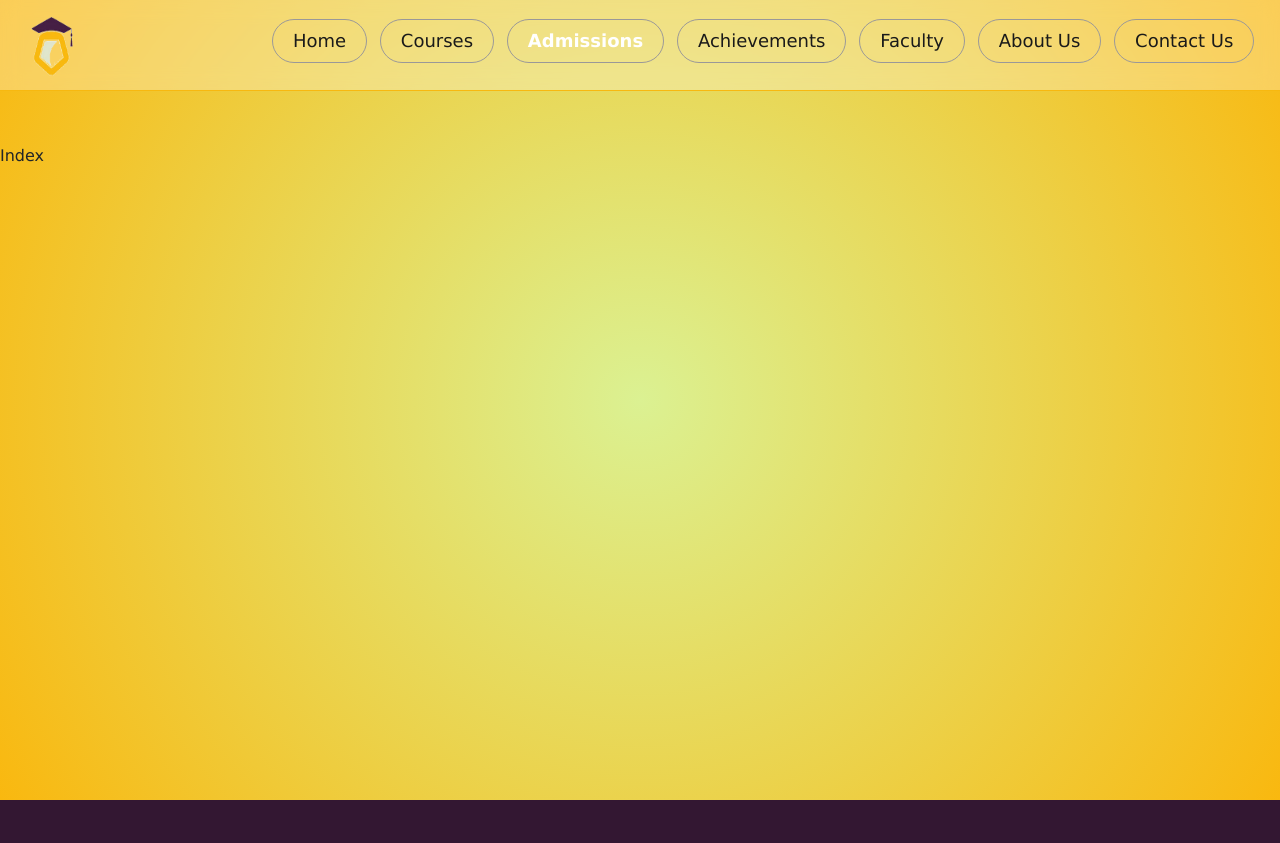
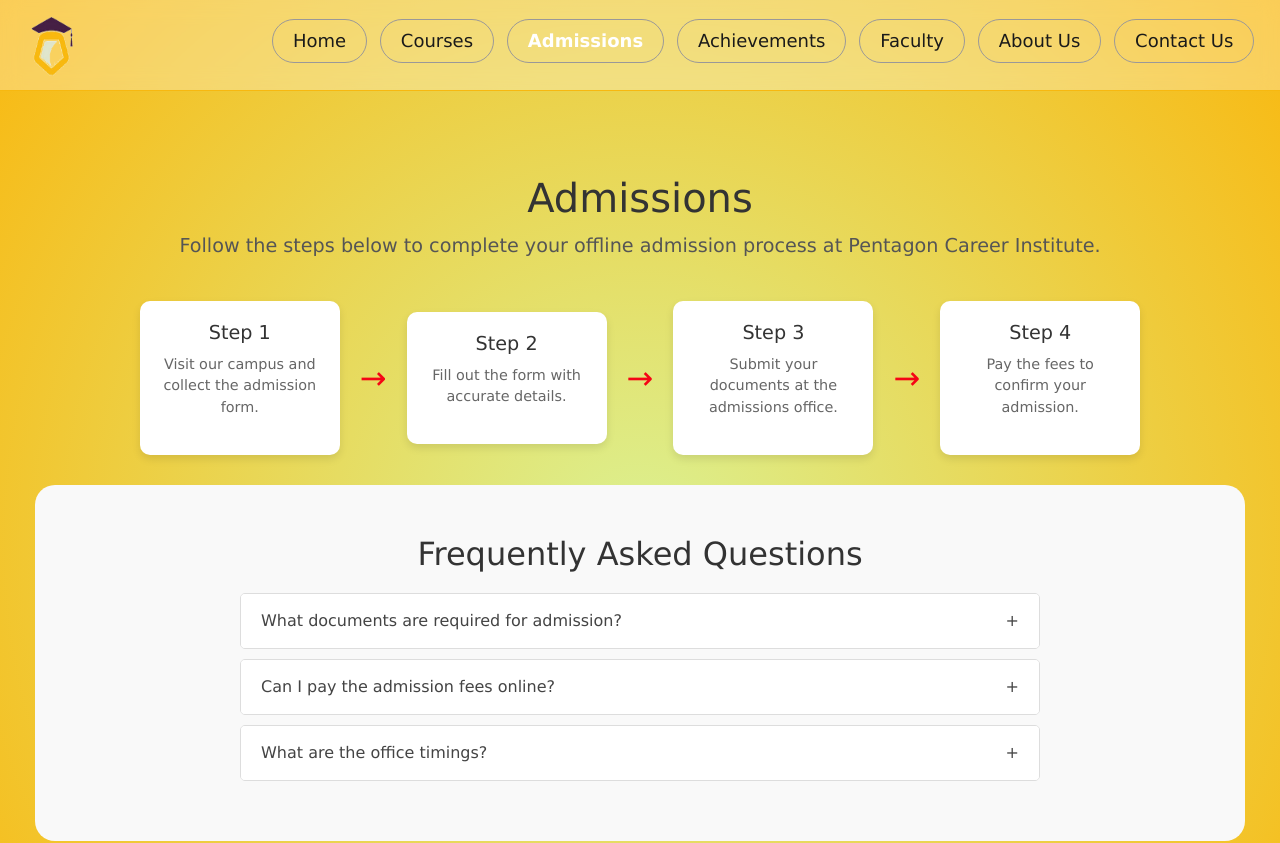
Before and after one commit to Shubham112004/pentagon-institute-frontend, a React (Vite) app: page /admissions in a window 1280 px wide. Shown: the top 843 px of the page. Built offline with nearby package versions, Linux system fonts and the light colour scheme.

Commit message:
design admission section

```diff
--- a/src/components/admissions/Index.jsx
+++ b/src/components/admissions/Index.jsx
@@ -1,9 +1,150 @@
-import React from 'react'
+import React, { useEffect, useRef, useState } from "react";
+import { gsap } from "gsap";
 
-const Index = () => {
+const Admissions = () => {
+    const cardsRef = useRef([]);
+    const arrowsRef = useRef([]);
+    const [faqOpen, setFaqOpen] = useState(null); // For managing FAQ state
+
+    useEffect(() => {
+        const tl = gsap.timeline({ defaults: { duration: 0.6, ease: "power2.out" } });
+
+        // Animate cards
+        cardsRef.current.forEach((card, index) => {
+            tl.fromTo(
+                card,
+                { opacity: 0, y: 50 },
+                { opacity: 1, y: 0, delay: index * 0.2 }
+            );
+        });
+
+        // Animate arrows
+        arrowsRef.current.forEach((arrow, index) => {
+            tl.fromTo(
+                arrow,
+                { opacity: 0, scale: 0 },
+                { opacity: 1, scale: 1, delay: index * 0.2 },
+                "-=0.3" // Overlap slightly with the card animation
+            );
+        });
+    }, []);
+
+    const toggleFaq = (index) => {
+        setFaqOpen((prev) => (prev === index ? null : index));
+    };
+
     return (
-        <div className='home-container'>Index</div>
-    )
-}
+        <div className="home-container">
+            {/* Admissions Section */}
+            <section className="admissions-section">
+                <div className="admissions-header">
+                    <h1>Admissions</h1>
+                    <p>Follow the steps below to complete your offline admission process at Pentagon Career Institute.</p>
+                </div>
 
-export default Index
+                <div className="admissions-timeline">
+                    <div className="step-container">
+                        {/* Step 1 */}
+                        <div
+                            className="step-card"
+                            ref={(el) => (cardsRef.current[0] = el)}
+                        >
+                            <h3>Step 1</h3>
+                            <p>Visit our campus and collect the admission form.</p>
+                        </div>
+                        <div
+                            className="arrow"
+                            ref={(el) => (arrowsRef.current[0] = el)}
+                        >
+                            →
+                        </div>
+
+                        {/* Step 2 */}
+                        <div
+                            className="step-card"
+                            ref={(el) => (cardsRef.current[1] = el)}
+                        >
+                            <h3>Step 2</h3>
+                            <p>Fill out the form with accurate details.</p>
+                        </div>
+                        <div
+                            className="arrow"
+                            ref={(el) => (arrowsRef.current[1] = el)}
+                        >
+                            →
+                        </div>
+
+                        {/* Step 3 */}
+                        <div
+                            className="step-card"
+                            ref={(el) => (cardsRef.current[2] = el)}
+                        >
+                            <h3>Step 3</h3>
+                            <p>Submit your documents at the admissions office.</p>
+                        </div>
+                        <div
+                            className="arrow"
+                            ref={(el) => (arrowsRef.current[2] = el)}
+                        >
+                            →
+                        </div>
+
+                        {/* Step 4 */}
+                        <div
+                            className="step-card"
+                            ref={(el) => (cardsRef.current[3] = el)}
+                        >
+                            <h3>Step 4</h3>
+                            <p>Pay the fees to confirm your admission.</p>
+                        </div>
+                    </div>
+                </div>
+            </section>
+
+            {/* FAQ Section */}
+            <section className="faq-section">
+                <h2>Frequently Asked Questions</h2>
+                <div className="faq-container">
+                    {[
+                        {
+                            question: "What documents are required for admission?",
+                            answer: "You need to submit a valid ID proof, previous academic certificates, and passport-sized photographs.",
+                        },
+                        {
+                            question: "Can I pay the admission fees online?",
+                            answer: "Yes, you can pay the fees online through our secure payment portal.",
+                        },
+                        {
+                            question: "What are the office timings?",
+                            answer: "Our admissions office is open from 9:00 AM to 5:00 PM on weekdays.",
+                        },
+                    ].map((faq, index) => (
+                        <div
+                            className={`faq-item ${faqOpen === index ? "open" : ""}`}
+                            key={index}
+                        >
+                            <div
+                                className="faq-question"
+                                onClick={() => toggleFaq(index)}
+                            >
+                                {faq.question}
+                                <span>{faqOpen === index ? "-" : "+"}</span>
+                            </div>
+                            {faqOpen === index && (
+                                <div className="faq-answer">{faq.answer}</div>
+                            )}
+                        </div>
+                    ))}
+                </div>
+            </section>
+
+            {/* CTA Section */}
+            <section className="cta-section">
+                <button className="cta-button">Connect Us</button>
+            </section>
+            <div className="bottom-space"></div>
+        </div>
+    );
+};
+
+export default Admissions;
--- a/src/components/home/CoursesOffered.jsx
+++ b/src/components/home/CoursesOffered.jsx
@@ -1,6 +1,7 @@
 import React, { useEffect, useRef } from "react";
 import { gsap } from "gsap";
 import { ScrollTrigger } from "gsap/ScrollTrigger";
+import { NavLink } from "react-router-dom";
 
 gsap.registerPlugin(ScrollTrigger);
 
@@ -48,7 +49,7 @@ const CoursesGrid = () => {
                         <div className="card-content">
                             <h3 className="course-title">{course.title}</h3>
                             <p className="course-description">{course.description}</p>
-                            <button className="learn-more">Learn More</button>
+                            <NavLink to="/courses"><button className="learn-more">Learn More</button></NavLink>
                         </div>
                     </div>
                 ))}
--- a/src/components/home/Testimonial.jsx
+++ b/src/components/home/Testimonial.jsx
@@ -1,4 +1,5 @@
 import React, { useEffect, useState } from "react";
+import t from '../../assets/testimonial1.jpeg'
 
 const Testimonial = () => {
     const [currentSlide, setCurrentSlide] = useState(0);
@@ -9,21 +10,25 @@ const Testimonial = () => {
             name: "John Doe",
             position: "IIT-JEE AIR-1 (2020)",
             message: "This is the best learning platform I’ve ever experienced!",
+            image: "https://encrypted-tbn0.gstatic.com/images?q=tbn:ANd9GcS-xnGLZJFli6FRyXSlm8-QnpJb9hh30HffEA&s"
         },
         {
             name: "Jane Smith",
             position: "NEET Topper (2021)",
             message: "Pentagon transformed my preparation into success!",
+            image: "https://img.freepik.com/free-vector/recruitment-process-illustration_24877-60168.jpg?uid=R171420775&ga=GA1.1.172609253.1727607505&semt=ais_hybrid"
         },
         {
             name: "Rajesh Kumar",
             position: "All India Rank 10 (2022)",
             message: "The mentors and resources here are top-notch!",
+            image: "https://img.freepik.com/free-vector/businessman-character-avatar-isolated_24877-60111.jpg?uid=R171420775&ga=GA1.1.172609253.1727607505&semt=ais_hybrid"
         },
         {
             name: "Ananya Singh",
             position: "IIT-Bombay Student",
             message: "Highly recommended for aspiring engineers and doctors.",
+            image: "https://encrypted-tbn0.gstatic.com/images?q=tbn:ANd9GcSAsS7RsigQ-2yyDRtYnh7xycdwCco-eBo1PQ&s"
         },
     ];
 
@@ -51,6 +56,7 @@ const Testimonial = () => {
                 <div className="testimonial-carousel-content">
                     <div className="testimonial">
                         <p className="testimonial-message">{testimonials[currentSlide].message}</p>
+                        <img src={testimonials[currentSlide].image} alt="" />
                         <h3 className="testimonial-name">{testimonials[currentSlide].name}</h3>
                         <p className="testimonial-position">{testimonials[currentSlide].position}</p>
                     </div>
--- a/src/index.css
+++ b/src/index.css
@@ -790,7 +790,7 @@ body {
   margin: 0 auto;
   border: 1px solid #ddd;
   border-radius: 8px;
-  padding: 20px;
+  padding: 35px;
   background-color: #fff;
   box-shadow: 0 4px 6px rgba(0, 0, 0, 0.1);
 }
@@ -808,6 +808,13 @@ body {
 .testimonial {
   max-width: 80%;
   text-align: center;
+}
+
+.testimonial img {
+  width: 5vw;
+  height: 11vh;
+  border-radius: 50%;
+  object-fit: cover;
 }
 
 .testimonial-message {
@@ -872,6 +879,13 @@ body {
   .testimonial-carousel-content {
     height: auto;
     padding: 20px 10px;
+  }
+
+  .testimonial img {
+    width: 18vw;
+    height: 10vh;
+    border-radius: 50%;
+    object-fit: cover;
   }
 
   .testimonial-message {
@@ -1336,3 +1350,175 @@ body {
     flex: 1 1 calc(25% - 30px);
   }
 }
+
+/* Admissions Section */
+.admissions-section {
+  padding: 30px 20px;
+  /* background-color: #f9f9f9; */
+  font-family: "Roboto", sans-serif;
+  text-align: center;
+}
+
+.admissions-header h1 {
+  font-size: 2.5rem;
+  color: #333;
+}
+
+.admissions-header p {
+  font-size: 1.2rem;
+  margin-top: 10px;
+  color: #555;
+}
+
+/* Timeline Container */
+.admissions-timeline {
+  margin-top: 40px;
+  display: flex;
+  justify-content: center;
+}
+
+.step-container {
+  display: flex;
+  align-items: center;
+  gap: 20px;
+  flex-wrap: wrap;
+}
+
+/* Step Cards */
+.step-card {
+  background: #fff;
+  padding: 20px;
+  border-radius: 10px;
+  box-shadow: 0 4px 8px rgba(0, 0, 0, 0.1);
+  max-width: 200px;
+  text-align: center;
+  flex: 1;
+}
+
+.step-card h3 {
+  font-size: 1.2rem;
+  margin-bottom: 10px;
+  color: #333;
+}
+
+.step-card p {
+  font-size: 0.9rem;
+  color: #666;
+}
+
+.step-card {
+  transition: transform 0.3s, box-shadow 0.3s;
+}
+
+.step-card:hover {
+  transform: translateY(-10px);
+  box-shadow: 0 8px 20px rgba(0, 0, 0, 0.2);
+}
+
+
+/* Arrows */
+.arrow {
+  font-size: 2rem;
+  color: #f50515;
+  transform: scale(0);
+  /* Initial scale for animation */
+  transition: transform 0.3s;
+}
+
+/* Responsive Design */
+@media (max-width: 768px) {
+  .step-container {
+    flex-direction: column;
+  }
+
+  .arrow {
+    display: none;
+    /* Hide arrows on smaller screens */
+  }
+}
+
+/* FAQ Section */
+.faq-section {
+  margin: 0 35px;
+  border-radius: 20px;
+  padding: 50px 20px;
+  background-color: #f9f9f9;
+  text-align: center;
+}
+
+.faq-section h2 {
+  font-size: 2rem;
+  margin-bottom: 20px;
+  color: #333;
+}
+
+.faq-container {
+  max-width: 800px;
+  margin: 0 auto;
+  text-align: left;
+}
+
+.faq-item {
+  border: 1px solid #ddd;
+  border-radius: 5px;
+  margin-bottom: 10px;
+  overflow: hidden;
+  transition: all 0.3s ease-in-out;
+}
+
+.faq-item.open {
+  box-shadow: 0 4px 8px rgba(0, 0, 0, 0.1);
+}
+
+.faq-question {
+  background-color: #fff;
+  padding: 15px 20px;
+  cursor: pointer;
+  font-size: 1rem;
+  display: flex;
+  justify-content: space-between;
+  align-items: center;
+  color: #444;
+  font-weight: 500;
+}
+
+.faq-answer {
+  padding: 15px 20px;
+  background-color: #fafafa;
+  font-size: 0.9rem;
+  color: #555;
+}
+
+/* CTA Section */
+.cta-section {
+  margin-top: 40px;
+  text-align: center;
+}
+
+.cta-button {
+  background-color: #f50515;
+  color: #fff;
+  border: none;
+  border-radius: 5px;
+  padding: 15px 30px;
+  font-size: 1rem;
+  font-weight: bold;
+  cursor: pointer;
+  transition: background-color 0.3s ease-in-out;
+}
+
+.cta-button:hover {
+  background-color: #c20412;
+}
+
+/* Responsive Design */
+@media (max-width: 768px) {
+  .faq-container {
+    padding: 0 10px;
+  }
+
+  .cta-button {
+    width: 100%;
+    padding: 15px;
+  }
+}
```
Also changed, not shown: src/components/footer/Footer.jsx (+5 -4 lines).
